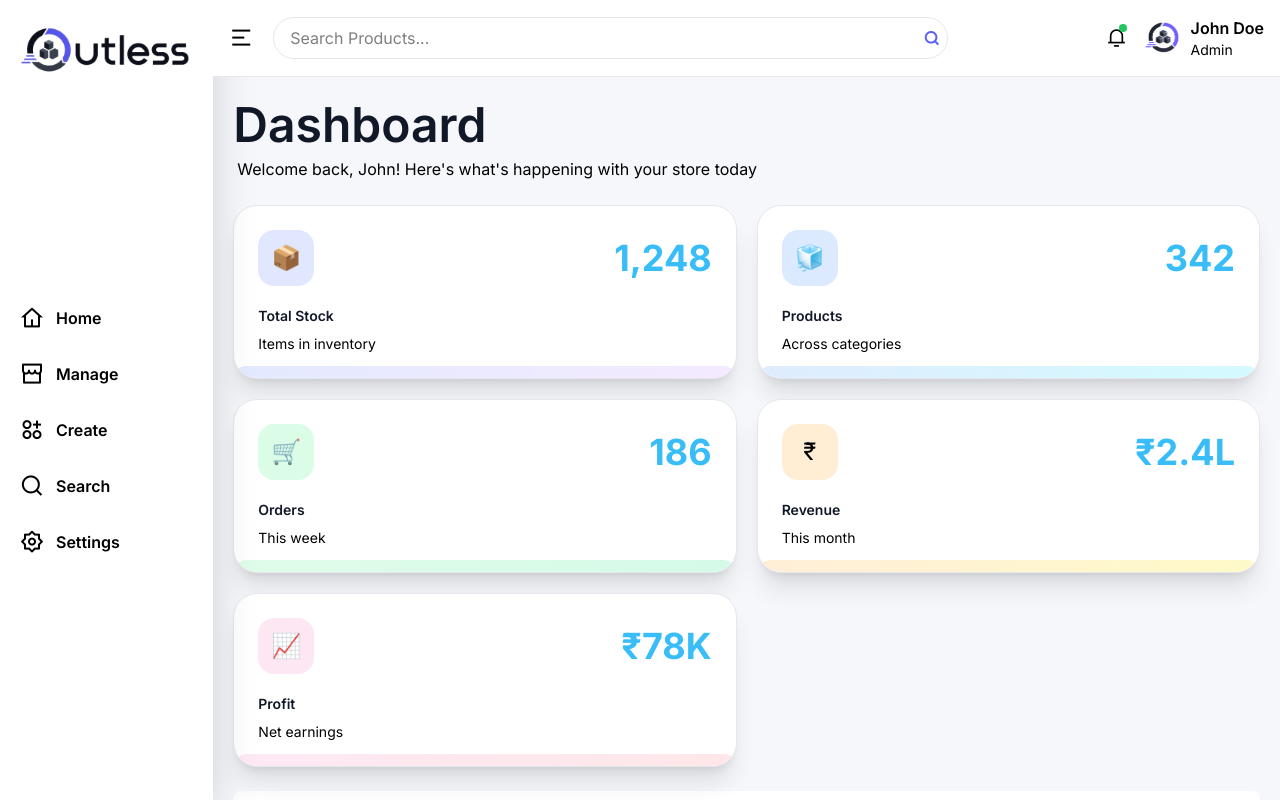
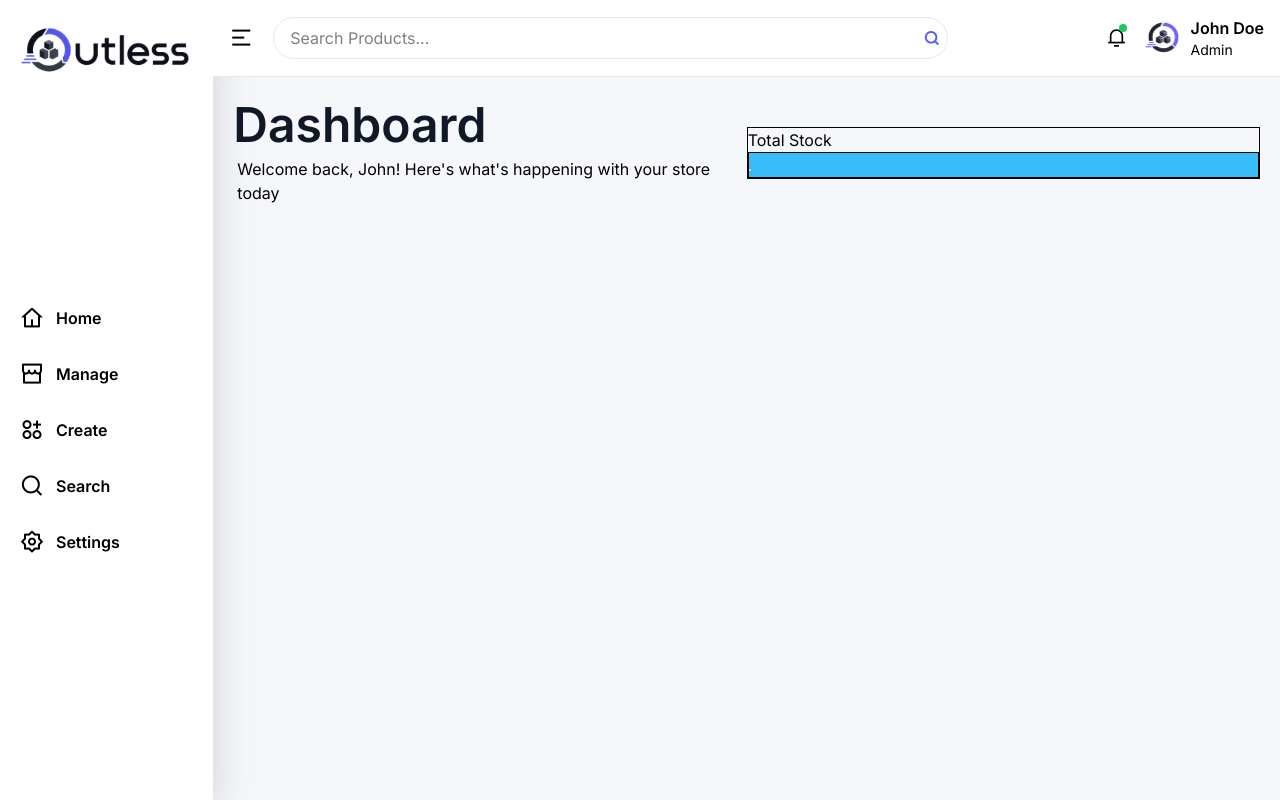
Before and after one commit to Nipul2005/mystock, a React (Vite) app: page / in a window 1280 px wide. Built offline with nearby package versions, Linux system fonts and the light colour scheme.

Commit message:
little changes

```diff
--- a/src/Dashbaord_content/DashboardBody.jsx
+++ b/src/Dashbaord_content/DashboardBody.jsx
@@ -5,15 +5,19 @@ import InventoryShowPeace from "./InventoryShowPeace";
 function DashboardBody() {
   return (
     <div className="size-auto px-5 pt-6 pb-6">
-      <div className="w-full space-y-2">
-        <h1 className="lg:text-5xl md:text-5xl text-3xl text-text-primary font-semibold">
-          Dashboard
-        </h1>
-        <p className="text-text-muted text-md pl-1">Welcome back, John! Here's what's happening with your store today</p>
+      <div className="w-full flex lg:flex-row flex-col justify-between items-center">
+        <div className="space-y-2 w-full">
+          <h1 className="lg:text-5xl md:text-5xl text-3xl text-text-primary font-semibold">
+            Dashboard
+          </h1>
+          <p className="text-text-muted text-md pl-1">
+            Welcome back, John! Here's what's happening with your store today
+          </p>
+        </div>
+        <StatsBoxes />
       </div>
 
-      <StatsBoxes />
-      <InventoryShowPeace/>
+      {/* <InventoryShowPeace /> */}
     </div>
   );
 }
--- a/src/Dashbaord_content/StateBoxes.jsx
+++ b/src/Dashbaord_content/StateBoxes.jsx
@@ -44,39 +44,17 @@ export default function StatsBoxes() {
     },
   ];
   return (
-    <div className="grid grid-cols-1 sm:grid-cols-2 md:grid-cols-3 xl:grid-cols-2 gap-5 my-6">
-      {stats.map((item, index) => (
-        <div
-          key={index}
-          className="bg-white rounded-3xl p-6 border border-border shadow-xl relative overflow-hidden hover:scale-95 transition-all ease-in-out duration-300 flex justify-between"
-        >
-          <div className="">
-          <div
-            className={`w-14 h-14 rounded-2xl ${item.iconBg} flex items-center justify-center mb-5 text-2xl`}
-          >
-            {item.icon}
-            </div>
-            {/* Content */}
-            <p className="text-text-primary text-sm font-semibold">{item.title}</p>
-            <p className="text-sm text-text-muted mt-2">{item.subtitle}</p>
+    <div className="w-full">
+      {/* {stats.map((item, index) => (
 
-          </div>
-          {/* Icon */}
+      ))} */}
+      <div className="border w-full">
 
-
-
-
-          <h2 className="text-4xl font-bold text-accent mt-2">
-            {item.value}
-          </h2>
-
-
-          {/* Bottom Gradient */}
-          <div
-            className={`absolute bottom-0 left-0 w-full h-3 bg-linear-to-r ${item.gradient} opacity-90 rounded-t-full`}
-          />
-        </div>
-      ))}
+        <h3 className="">Total Stock</h3>
+        <span className="w-full border inline-block bg-accent">
+          <span className="inline-block border-red-200 border"></span>
+        </span>
+      </div>
     </div>
   );
 }
```
